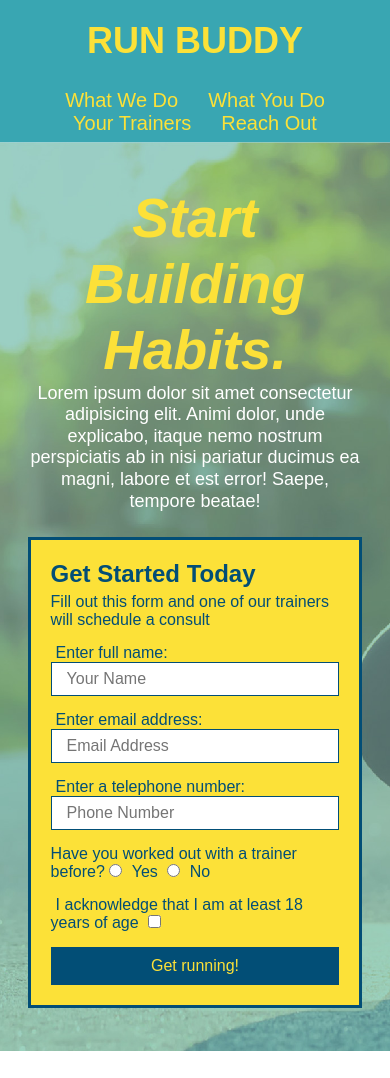
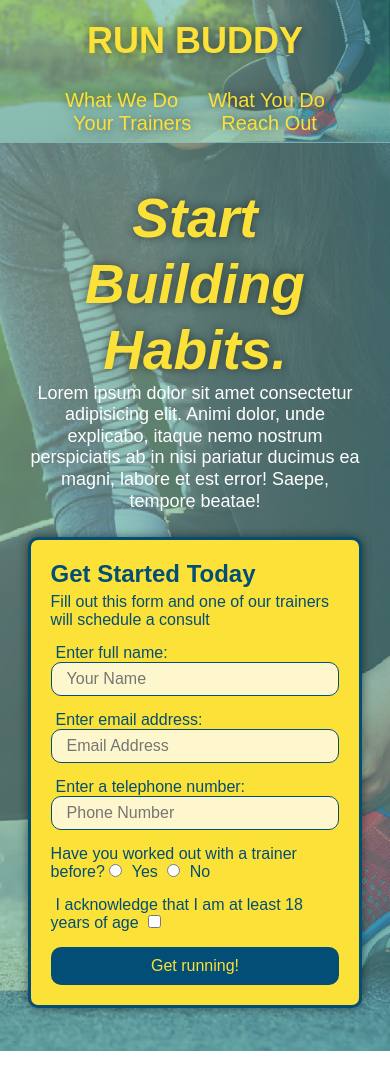
Before and after one commit to elijohnson565/run-buddy, a plain HTML site: page index.html in a window 390 px wide. Shown: the top 1078 px of the page. Drawn offline with Linux system fonts and the light colour scheme.

Commit message:
added aesthetic changes

```diff
--- a/assets/css/style.css
+++ b/assets/css/style.css
@@ -15,6 +15,13 @@ header{
     display: flex;
     justify-content: space-between;
     flex-wrap: wrap;
+    position: -webkit-sticky;
+    position: sticky;
+    top: 0;
+    background-image: url("../images/hero-bg.jpg");
+    background-size: cover;
+    background-attachment: fixed;
+    background-position: 80%;
 }
 
 header h1{
@@ -22,7 +29,7 @@ header h1{
     font-size: 36px;
     color: #fce138;
     margin: 0;
-
+    text-shadow: 0 0 10px rgba(0, 0, 0, 0.5);
 }
 
 header a{
@@ -47,7 +54,15 @@ header nav ul li a{
     padding: 10px 15px;
     font-weight: lighter;
     font-size: 1.55vw;
+    text-shadow: 0 0 10px rgba(0, 0, 0, 0.5);
 }
+
+header nav ul li a:hover {
+    background: #fce138;
+    color: #024e76;
+    border-radius: 15px;
+    text-shadow: none;
+  }
 
 h1{
     font-size: 100px;
@@ -90,7 +105,8 @@ section{
 .hero{
     background-image: url("../images/hero-bg.jpg");
     background-size: cover;
-    background-position: center;
+    background-attachment: fixed;
+    background-position: 80%;
     display: flex;
     justify-content: center;
     flex-wrap: wrap;
@@ -110,6 +126,7 @@ section{
     font-style: italic;
     font-size: 55px;
     color: #fce138;
+    text-shadow: 0 0 10px rgba(0, 0, 0, 0.5);
 }
 
 .hero-form{
@@ -121,7 +138,15 @@ section{
     border-color: #024e76;
     width: 40%;
     margin: 3.5%;
+    box-shadow: 0 0 10px rgba(0, 0, 0, 0.5);
+    -webkit-border-radius: 10px; /* old versions of chrome and safari */
+    -moz-border-radius: 10px; /* old versions of firefox */
+    border-radius: 10px; /* standardized browsers */
 }
+
+.hero-form button:hover {
+    background-color: #39a6b2;
+  }
 
 .hero-form h3{
     font-size: 24px;
@@ -140,7 +165,16 @@ section{
     color: #024e76;
     width: 100%;
     margin-bottom: 15px;
+    background-color: rgba(255,255,255, 0.75);
+    -webkit-border-radius: 10px; /* old versions of chrome and safari */
+    -moz-border-radius: 10px; /* old versions of firefox */
+    border-radius: 10px; /* standardized browsers */
 }
+
+.form-input:focus {
+    background-color: rgba(255,255,255, 1);
+    outline: none;
+  }
 
 .hero-form label{
     margin: 0 5px;
@@ -152,6 +186,9 @@ section{
     border: none;
     padding: 10px 20px;
     font-size: 16px;
+    -webkit-border-radius: 10px; /* old versions of chrome and safari */
+    -moz-border-radius: 10px; /* old versions of firefox */
+    border-radius: 10px; /* standardized browsers */
 }
 
 .section-title{
@@ -179,13 +216,16 @@ section{
     margin: 50px auto;
     padding-bottom: 50px;
     width: 80%;
-    border-bottom: 1px solid #39a6b2;
     display: flex;
     flex-wrap: wrap;
     align-items: center;
     justify-content: space-between;
+    border-bottom: 1px solid #39a6b2;
 }
 
+.step:last-child {
+    border-bottom: none;
+  }
 
 .step h3{
     color: #024e76;
@@ -323,7 +363,16 @@ section{
     width: 100%;
     margin-bottom: 15px;
     margin-top: 5px;
+    background-color: rgba(255,255,255, 0.75);
+    -webkit-border-radius: 10px; /* old versions of chrome and safari */
+    -moz-border-radius: 10px; /* old versions of firefox */
+    border-radius: 10px; /* standardized browsers */
 }
+
+.contact-form input:focus, .contact-form textarea:focus {
+    background-color: rgba(255,255,255, 1);
+}
+
 .contact-form button{
     width: 100%;
     border: none;
@@ -332,7 +381,14 @@ section{
     text-align: center;
     padding: 15px 0;
     font-size: 16px;
+    border-radius: 15px;
 }
+
+.contact-form button:hover {
+    color: #fce138;
+    background: #39a6b2;
+  }
+
 
 .contact-info a{
     color: #fce138;
@@ -351,6 +407,7 @@ section{
     header {
         padding-bottom: 0;
         justify-content: center;
+        position: relative
       }
 
       header h1 {
```
